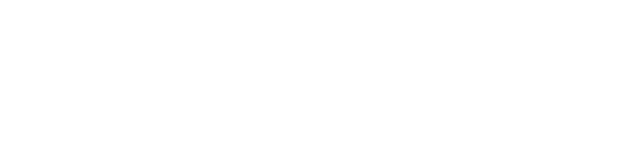
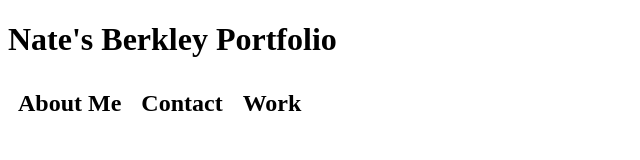
Before and after one commit to natepoor/Nates-Professional-Portfolio, a plain HTML site: page assests/index.html in a window 1280 px wide. Shown: the whole page, without its empty margins (0-640 px from the left). Drawn offline with Linux system fonts and the light colour scheme.

Commit message:
Added css to h2

```diff
--- a/assests/index.html
+++ b/assests/index.html
@@ -3,7 +3,15 @@
 <head>
     <meta charset="UTF-8">
     <title>Nate Poor's Portfolio</title>
+
 </head>
 <body>
+    <h1>Nate's Berkley Portfolio</h1>
+    <div class="container">
 
+    <h2>About Me</h2>
+    <h2>Contact</h2>
+    <h2>Work</h2>
+    <link rel="stylesheet" type="text/css" href="styles.css">
+</div>
 </body>
--- a/assests/styles.css
+++ b/assests/styles.css
@@ -0,0 +1,22 @@
+.h1-containter {
+    display: flex;
+    justify-content: flex-start;
+}
+
+
+.h2-container {
+    display: flex;
+    justify-content: flex-end;
+  }
+
+  h2 {
+    margin: 10px; /* Reset margin */
+  }
+  .container {
+    display: flex;
+    align-items: baseline;
+  }
+
+  h1, h2 {
+    margin: 10; /* Reset margin */
+  }
```
